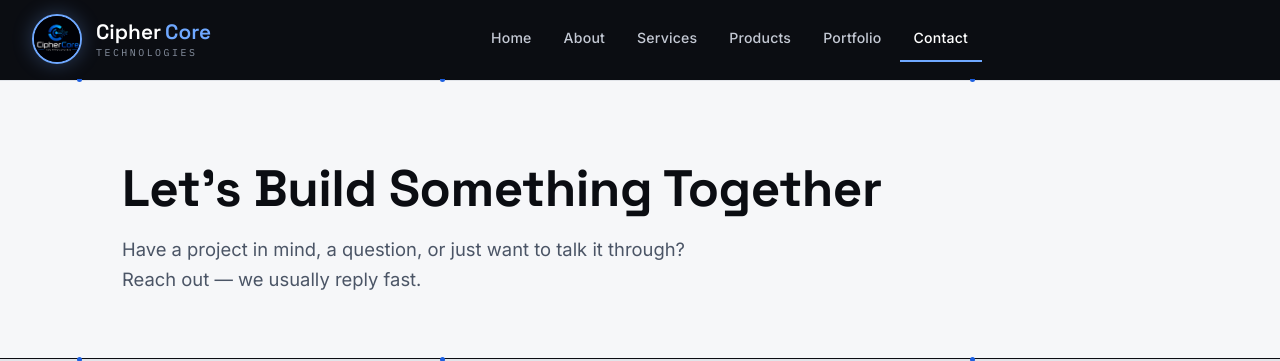
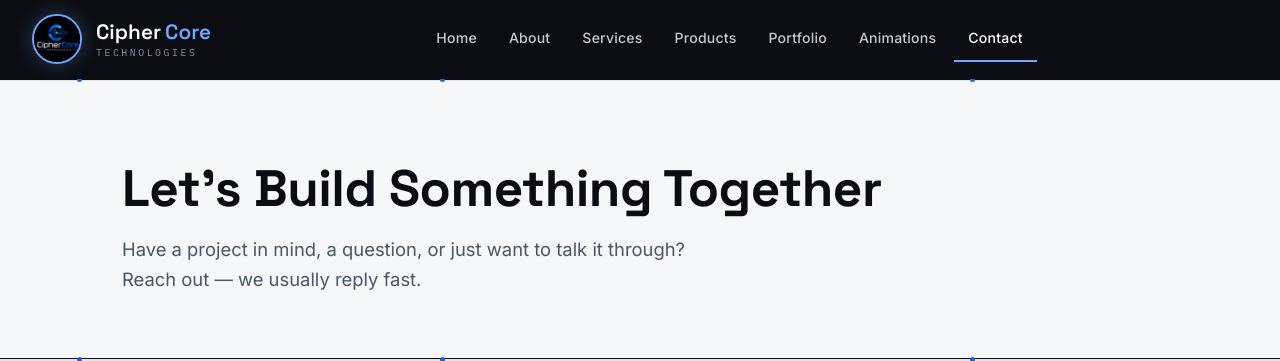
Before and after one commit to CipherCore-Technologies/Website, a Flask app: page /contact.html in a window 1280 px wide. Shown: the top 361 px of the page. Run offline with Flask 3, Linux system fonts and the light colour scheme.

Commit message:
new commit

```diff
--- a/templates/contact.html
+++ b/templates/contact.html
@@ -587,6 +587,7 @@
             <a href="services.html">Services</a>
             <a href="products.html">Products</a>
             <a href="portfolio.html">Portfolio</a>
+            <a href="animations.html">Animations</a>
             <a href="contact.html" class="active">Contact</a>
         </nav>
 
@@ -608,6 +609,7 @@
         <a href="services.html">Services</a>
         <a href="products.html">Products</a>
         <a href="portfolio.html">Portfolio</a>
+        <a href="animations.html">Animations</a>
         <a href="contact.html" class="active">Contact</a>
     </nav>
 
```
